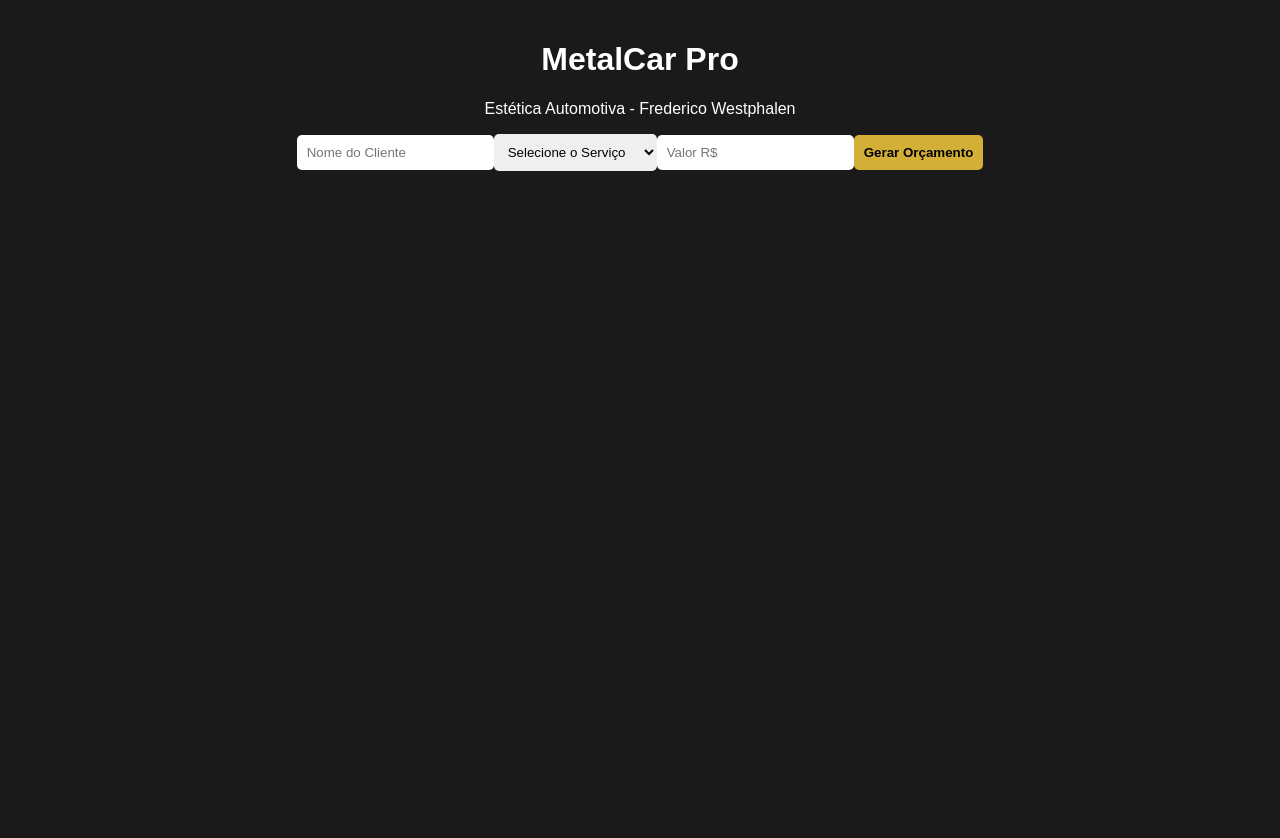
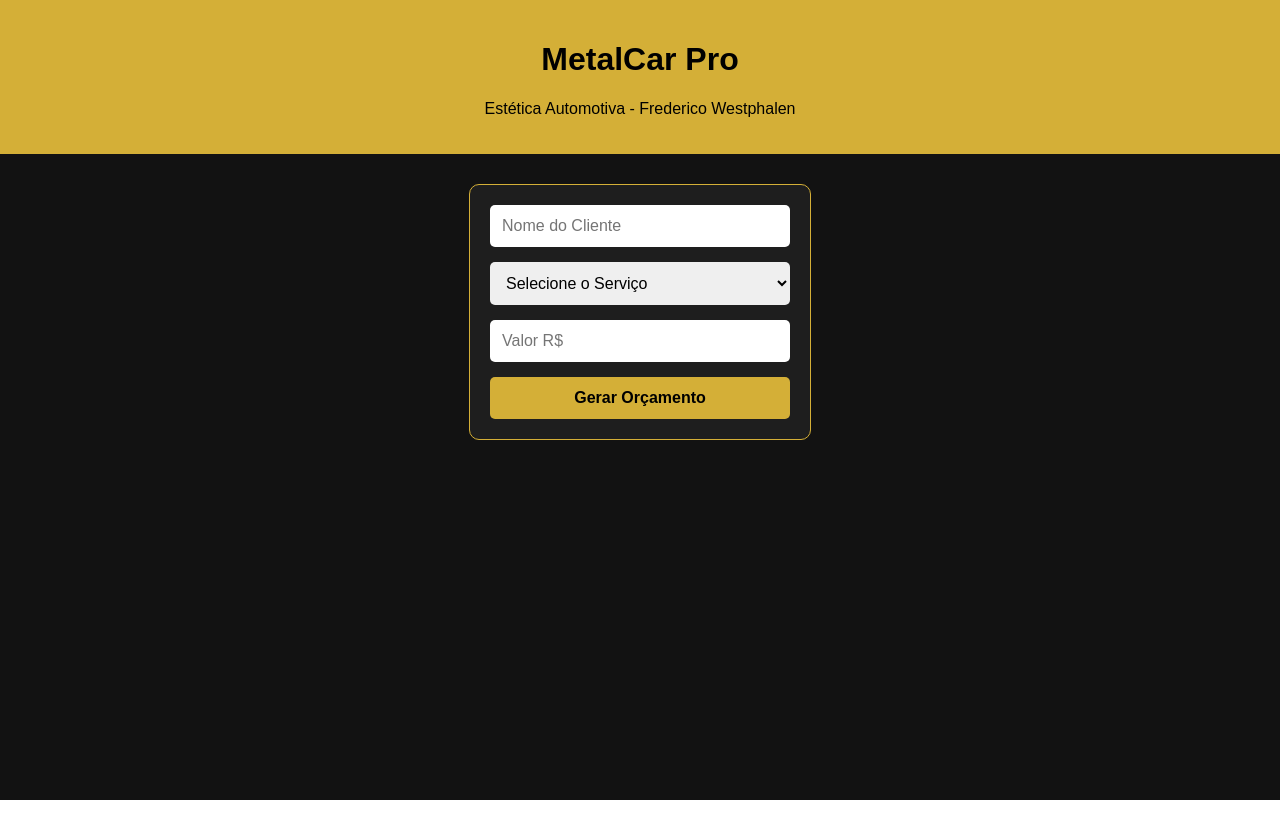
Before and after one commit to alencarzitkoski-create/metalcar-pro, a React (Create React App) app: page / in a window 1280 px wide. After the commit the page ends 800 px from the top, so only its background shows below. Built offline with nearby package versions, Linux system fonts and the light colour scheme.

Commit message:
Update App.css

```diff
--- a/src/App.css
+++ b/src/App.css
@@ -1,24 +1,38 @@
 .App {
   text-align: center;
-  background-color: #1a1a1a;
+  background-color: #121212;
   min-height: 100vh;
+  display: flex;
+  flex-direction: column;
+  align-items: center;
   color: white;
-  font-family: Arial, sans-serif;
-  padding: 20px;
+  font-family: sans-serif;
 }
 
-.container {
+.App-header {
+  background-color: #d4af37;
+  width: 100%;
+  padding: 20px;
+  color: black;
+  margin-bottom: 30px;
+}
+
+.form-container {
   display: flex;
   flex-direction: column;
   gap: 15px;
-  max-width: 400px;
-  margin: 0 auto;
+  width: 300px;
+  background: #1e1e1e;
+  padding: 20px;
+  border-radius: 10px;
+  border: 1px solid #d4af37;
 }
 
 input, select, button {
-  padding: 10px;
+  padding: 12px;
   border-radius: 5px;
   border: none;
+  font-size: 16px;
 }
 
 button {
@@ -26,4 +40,9 @@ button {
   color: black;
   font-weight: bold;
   cursor: pointer;
+  transition: 0.3s;
 }
+
+button:hover {
+  background-color: #b8962e;
+}
```
